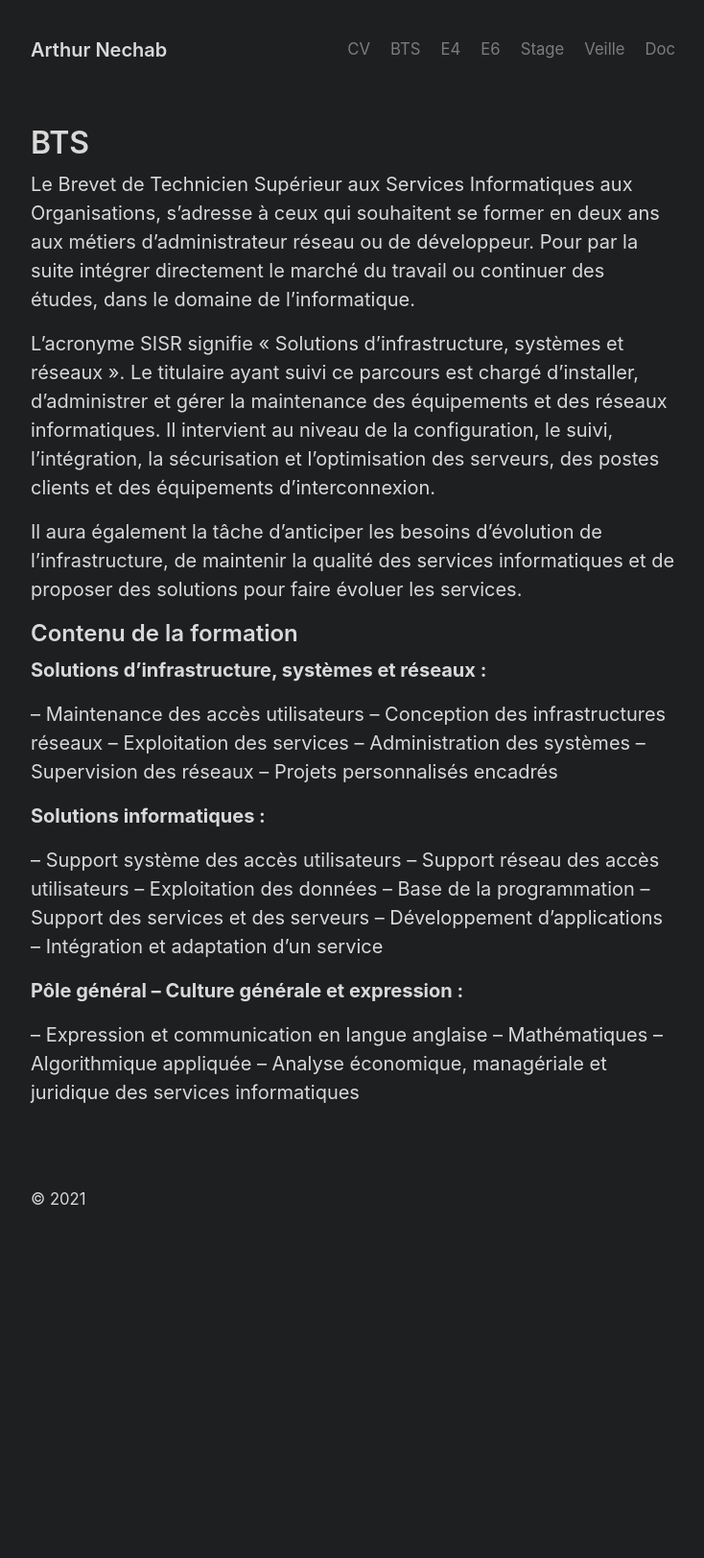
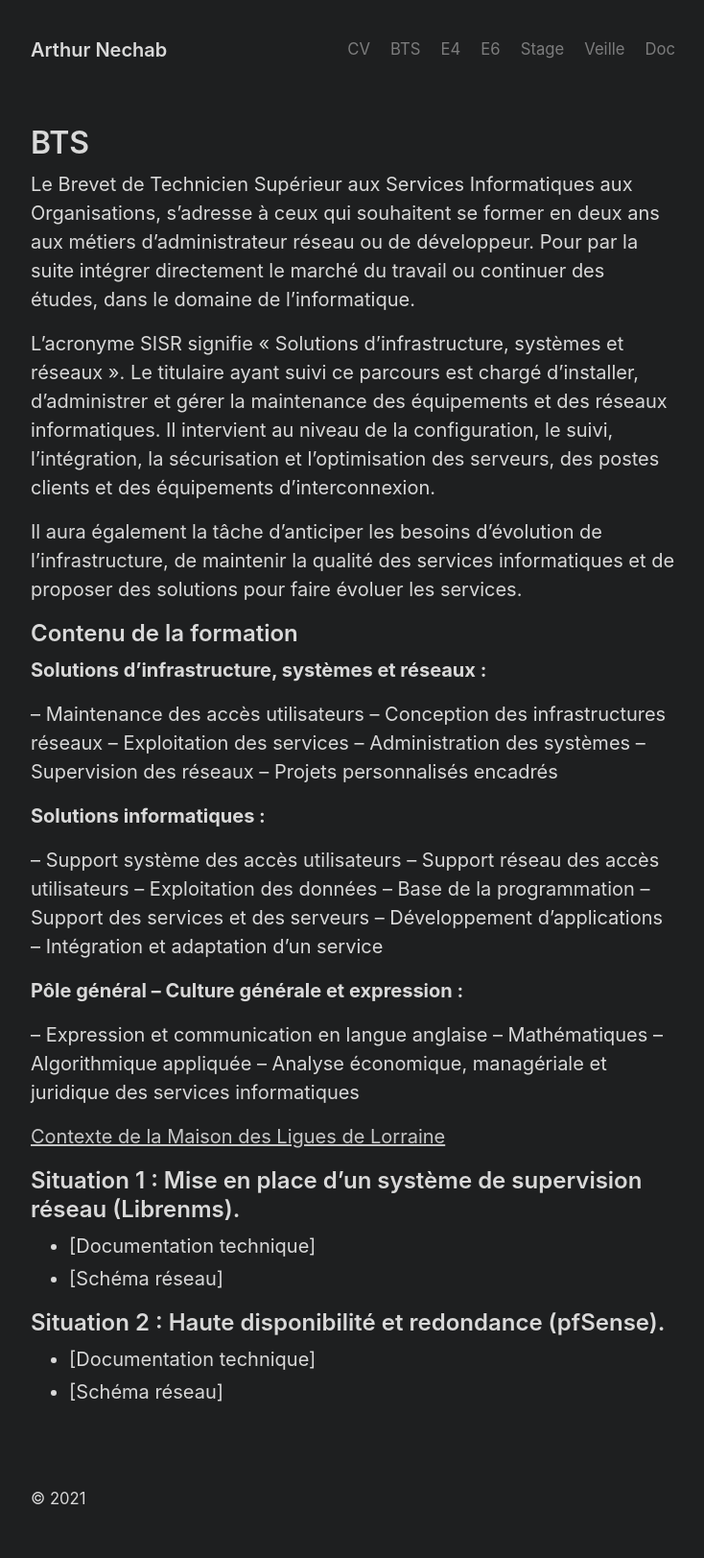
Before and after one commit to arthur-nechab/portfolio, a Jekyll site: the page built from bts.md, in a window 1280 px wide. Shown: the whole page at 96% size, without its empty margins (272-1006 px from the left). Built offline with Jekyll 4.4.1, drawn with Linux system fonts in a browser that asks for light colours; before the commit the page ends 1311 px from its top, so only the background shows below that.

Commit message:
Update bts.md

```diff
--- a/bts.md
+++ b/bts.md
@@ -36,3 +36,15 @@ Il aura également la tâche d’anticiper les besoins d’évolution de l’inf
 – Mathématiques
 – Algorithmique appliquée
 – Analyse économique, managériale et juridique des services informatiques
+
+[Contexte de la Maison des Ligues de Lorraine](#)
+
+## Situation 1 : Mise en place d’un système de supervision réseau (Librenms).
+
+- [Documentation technique]
+- [Schéma réseau]
+
+## Situation 2 : Haute disponibilité et redondance (pfSense).
+
+- [Documentation technique]
+- [Schéma réseau]
```
